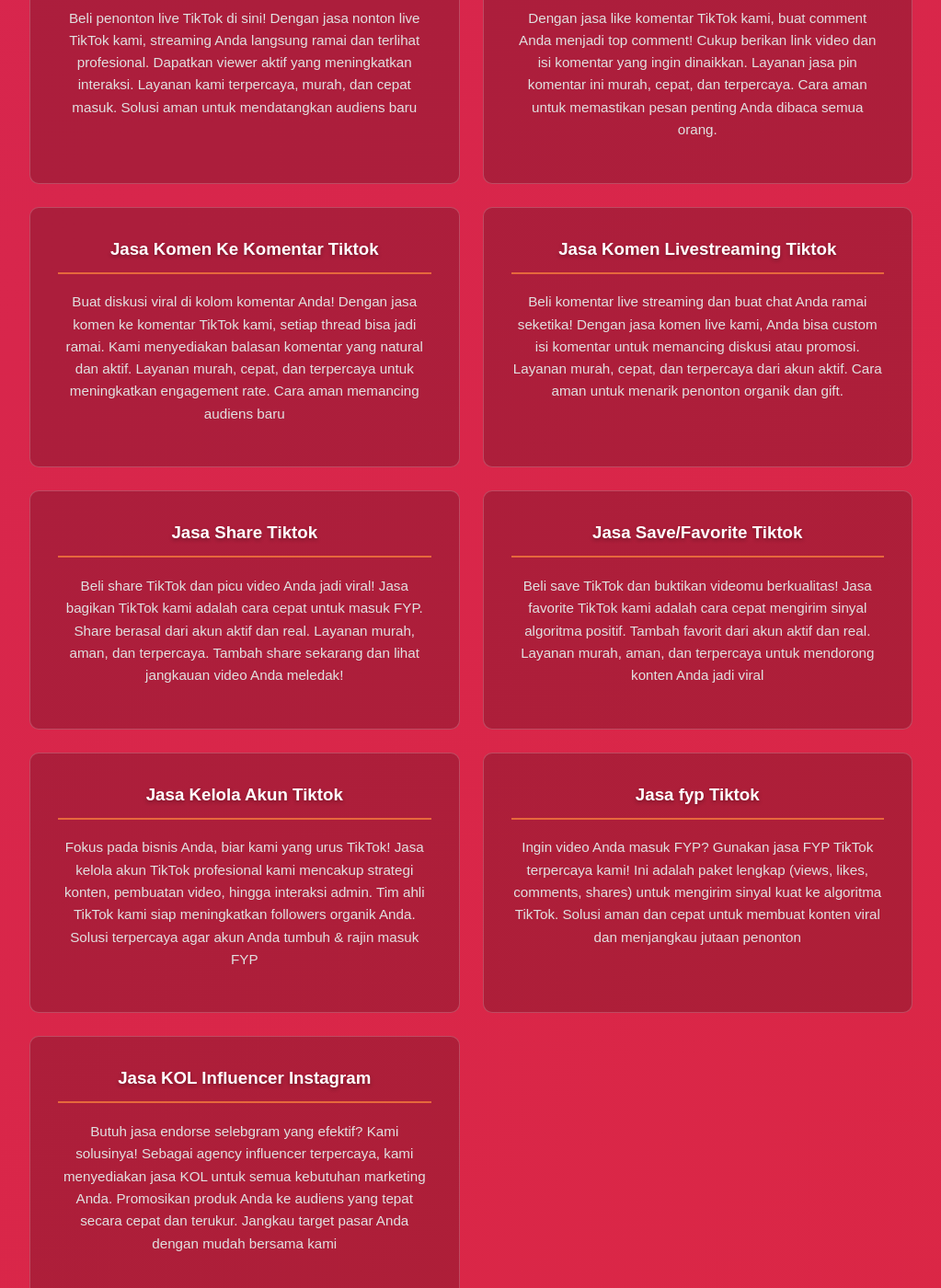
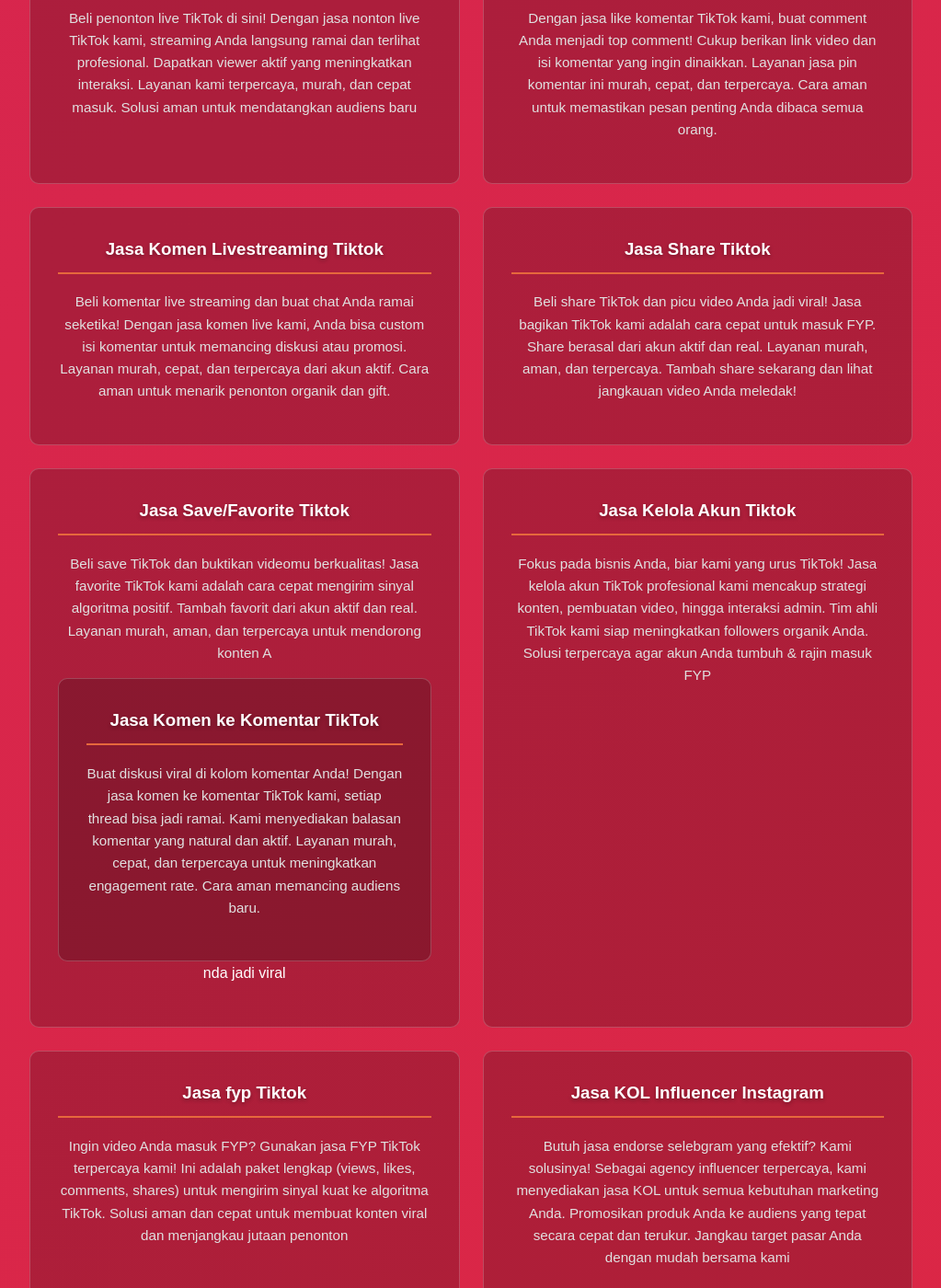
Before and after one commit to AzkaAtta/azkaatta.github.io, a Jekyll site: the page built from layanan.html, in a window 1280 px wide and 1400 px high, scrolled down 1163 px. Shown: the whole window at 92% size, without its empty margins (128-1151 px from the left). Built offline with Jekyll 4.4.1, drawn with Linux system fonts in a browser that asks for light colours.

Commit message:
Update layanan.html

```diff
--- a/layanan.html
+++ b/layanan.html
@@ -73,10 +73,7 @@
     </div>
 
 
-	<div class="service-card">
-      <h3>Jasa Komen Ke Komentar Tiktok</h3>
-      <p>Buat diskusi viral di kolom komentar Anda! Dengan jasa komen ke komentar TikTok kami, setiap thread bisa jadi ramai. Kami menyediakan balasan komentar yang natural dan aktif. Layanan murah, cepat, dan terpercaya untuk meningkatkan engagement rate. Cara aman memancing audiens baru</p>
-    </div>
+
 
 
 	<div class="service-card">
@@ -93,7 +90,16 @@
 
 	<div class="service-card">
       <h3>Jasa Save/Favorite Tiktok</h3>
-      <p>Beli save TikTok dan buktikan videomu berkualitas! Jasa favorite TikTok kami adalah cara cepat mengirim sinyal algoritma positif. Tambah favorit dari akun aktif dan real. Layanan murah, aman, dan terpercaya untuk mendorong konten Anda jadi viral</p>
+      <p>Beli save TikTok dan buktikan videomu berkualitas! Jasa favorite TikTok kami adalah cara cepat mengirim sinyal algoritma positif. Tambah favorit dari akun aktif dan real. Layanan murah, aman, dan terpercaya untuk mendorong konten A<div class="service-card">
+  <h3>
+    <a href="https://auradigital.id/layanan/jasa-komen-ke-komentar-tiktok/" style="color: white !important; text-decoration: none !important;">
+      Jasa Komen ke Komentar TikTok
+    </a>
+  </h3>
+  <p>
+    Buat diskusi viral di kolom komentar Anda! Dengan jasa komen ke komentar TikTok kami, setiap thread bisa jadi ramai. Kami menyediakan balasan komentar yang natural dan aktif. Layanan murah, cepat, dan terpercaya untuk meningkatkan engagement rate. Cara aman memancing audiens baru.
+  </p>
+      </div>nda jadi viral</p>
     </div>
 
 
```
